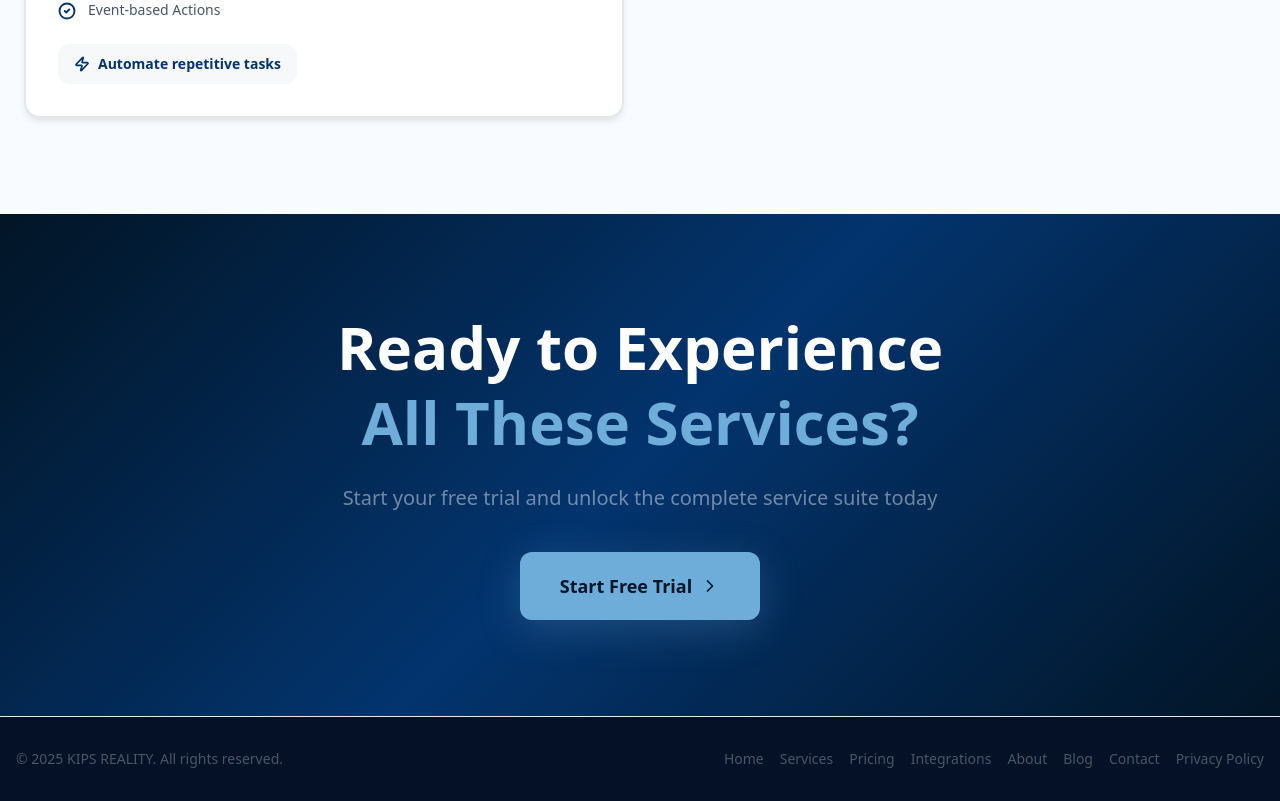
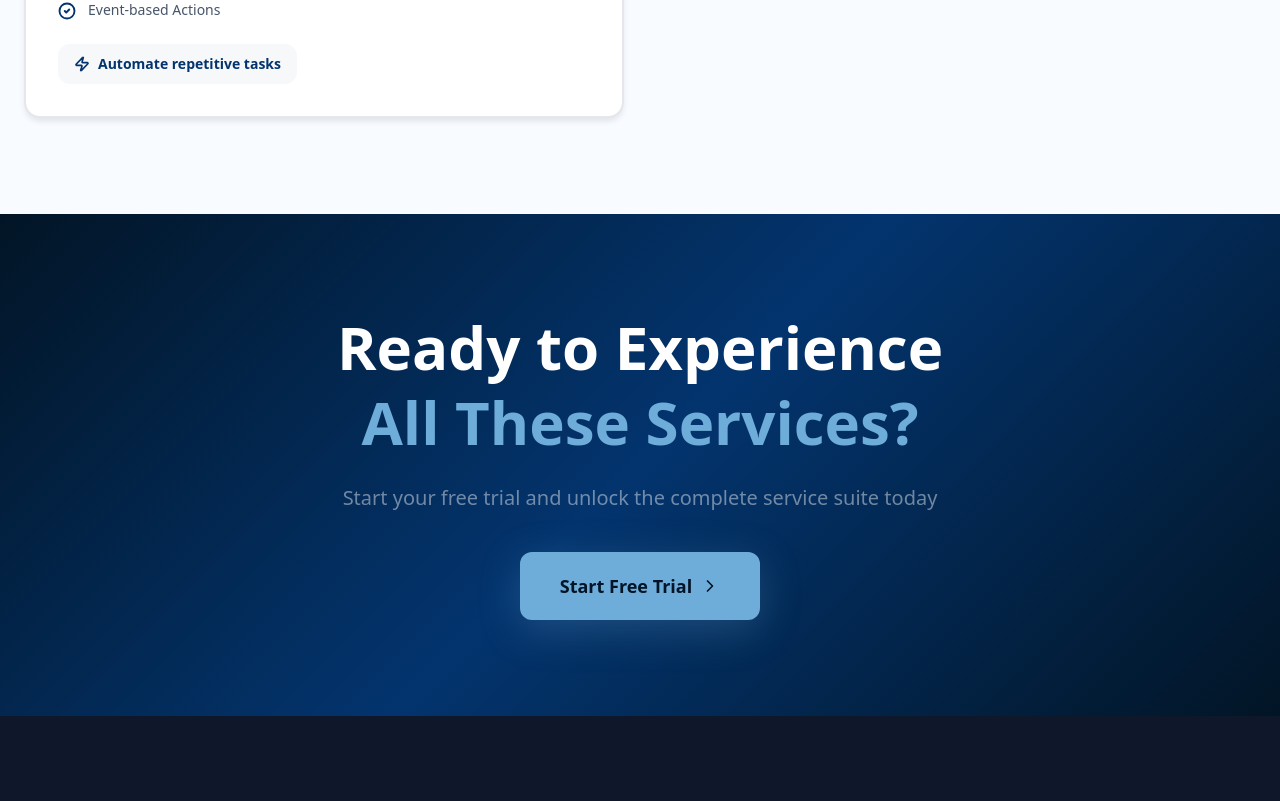
Before and after one commit to alexkemboi/kipsrealityweb, a Next.js app: page /services in a window 1280 px wide. Shown: the part 6042-6843 px from the top of the page. After the commit the page ends 6758 px from the top, so only its background shows below. Built offline with nearby package versions, Linux system fonts and the light colour scheme.

Commit message:
Removed the brandpromise,our plans

```diff
--- a/src/app/page.tsx
+++ b/src/app/page.tsx
@@ -12,6 +12,11 @@ import Contact from "../components/LandingPage/ContactUs";
 import { Testimonials } from "../components/Testimonial/TestimonialClient";
 import { testimonials } from "./data/TestimonialData";
 import ServicesPage from "./services/page";
+import PlansClientPage from "@/components/plans/PlansClientPage";
+import { CTASection } from "@/components/services/CTASection";
+import { CategorySection } from "@/components/services/CategorySection";
+import { QuickStats } from "@/components/services/QuickStats";
+import { servicesData } from "./data/servicesData";
 
 
 export default function Home() {
@@ -27,10 +32,11 @@ export default function Home() {
       <WhatMakes />
       <Testimonials initialTestimonials={testimonials} />
       <OurTeam />
-      <BrandPromise />
+
 
       <ServicesPage />
-      <Plans />
+
+      <PlansClientPage />
       <Contact />
       <Footer />
     </main>
--- a/src/app/services/page.tsx
+++ b/src/app/services/page.tsx
@@ -6,7 +6,7 @@ import { CategorySection } from '../../components/services/CategorySection'
 import { CTASection } from '../../components/services/CTASection'
 import { servicesData } from '../data/servicesData'
 import Navbar from '../../components/LandingPage/Navbar'
-import Footer from '../../components/LandingPage/Footer'
+
 
 export default function ServicesPage() {
   return (
@@ -20,7 +20,7 @@ export default function ServicesPage() {
       ))}
 
       <CTASection />
-      <Footer />
+
     </div>
   )
 }
--- a/src/components/services/ServiceCard.tsx
+++ b/src/components/services/ServiceCard.tsx
@@ -1,3 +1,4 @@
+"use client"
 import { useState } from 'react'
 import { ArrowUpRight, Zap, CheckCircle2, Sparkles } from 'lucide-react'
 import * as Icons from 'lucide-react'
```
Also changed, not shown: 1 other file (tests, documents, lock files or other folders).
